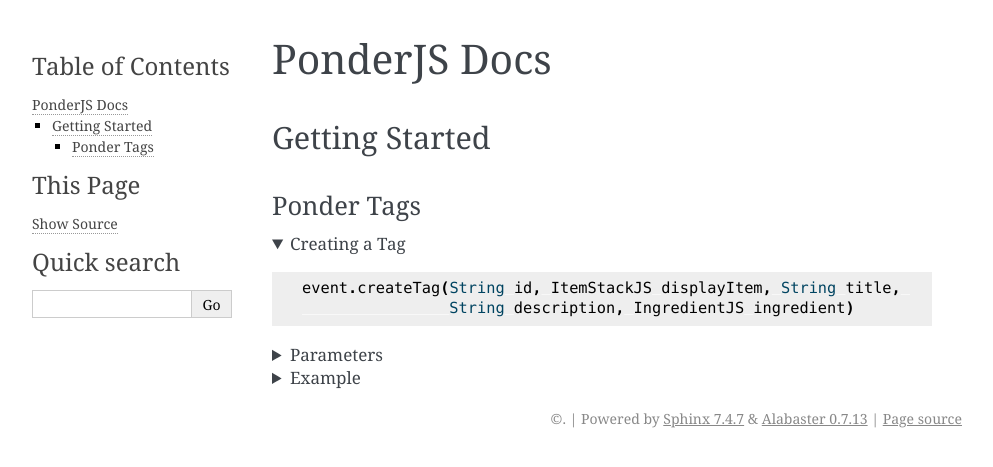
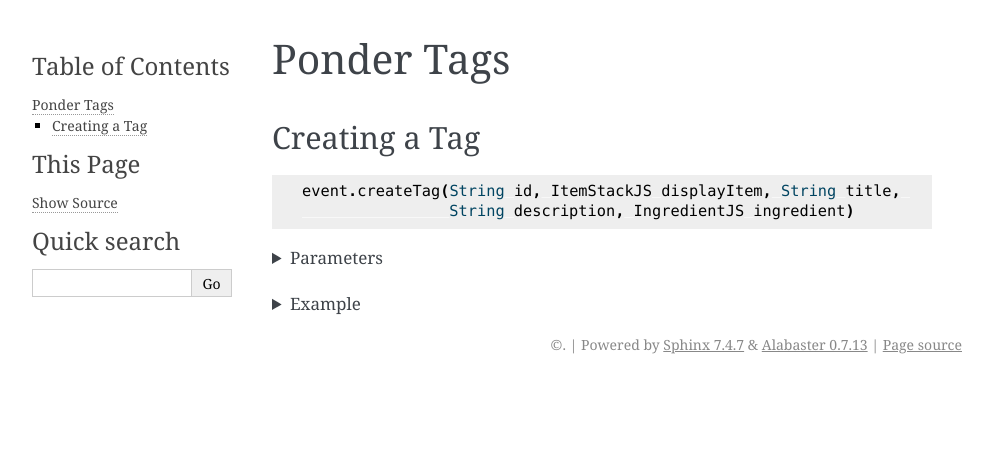
Before and after one commit to Ludi87/ponderjs-docs, a Sphinx documentation site: the page built from docs/ponderjs.md, in a window 1280 px wide. Shown: the top 467 px of the page, without its empty margins (148-1141 px from the left). Built offline with Sphinx 7.4.7, drawn with Linux system fonts in a browser that asks for light colours.

Commit message:
Update ponderjs.md

````diff
--- a/docs/ponderjs.md
+++ b/docs/ponderjs.md
@@ -1,11 +1,6 @@
-# PonderJS Docs
+# Ponder Tags
 
-## Getting Started
-
-### Ponder Tags
-
-<details open>
-<summary>Creating a Tag</summary>
+## Creating a Tag
 
 ```js
 event.createTag(String id, ItemStackJS displayItem, String title,
@@ -24,10 +19,9 @@
 ingredient  |   default item(s) |   ["minecraft:paper", "minecraft:apple", ...]
 
 </details>
-
+<br>
 <details>
 <summary>Example</summary>
-<br>
 
 ```js
 event.createTag("kubejs:getting_started", "minecraft:paper", "Getting started.", "We ponder now!", [
````
Also changed, not shown: other parts of docs/ponderjs.md (+2 -1 lines).
